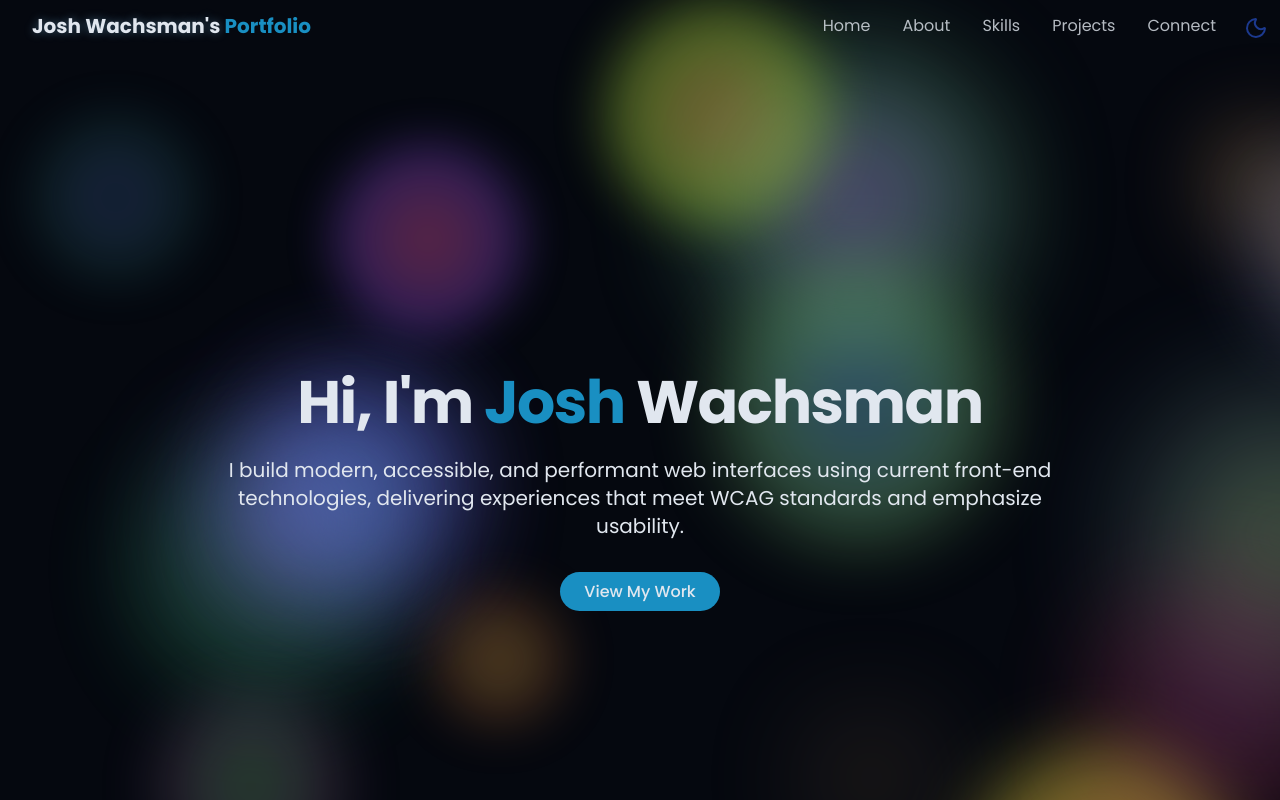
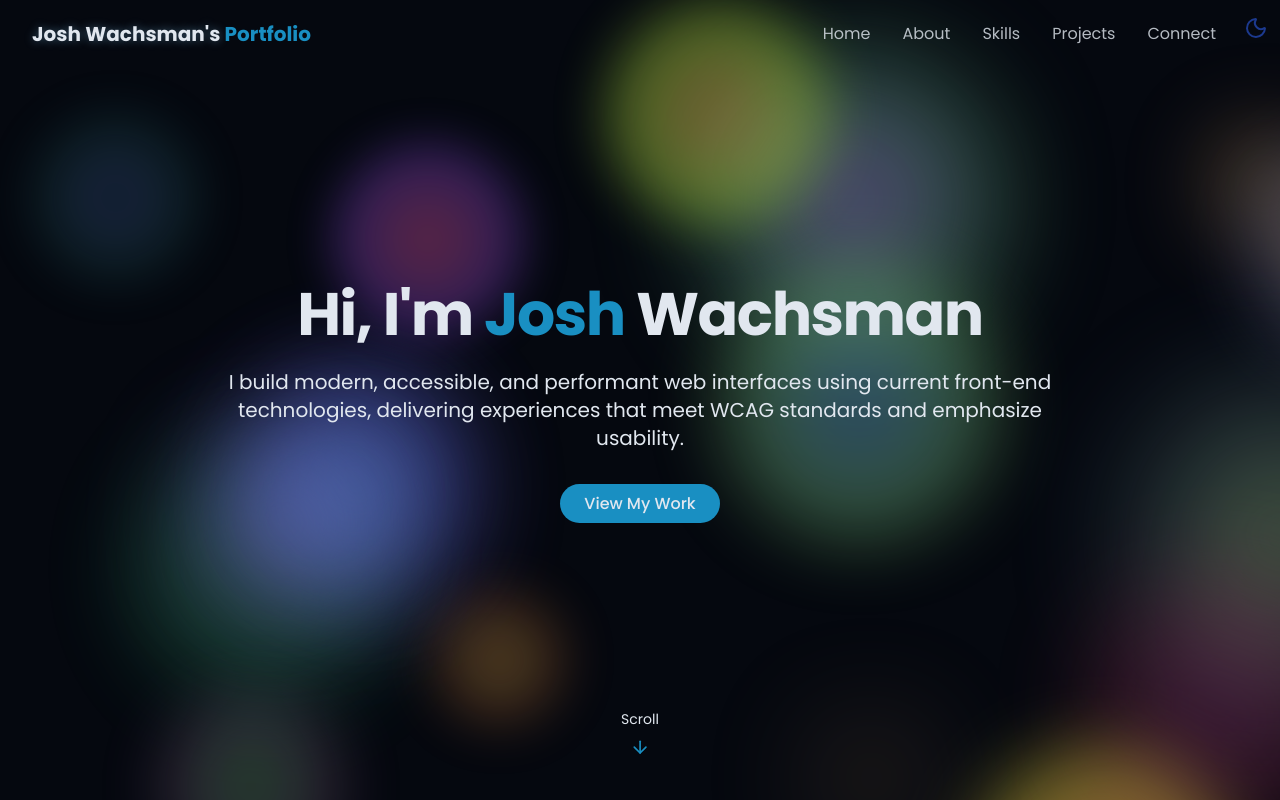
Before and after one commit to jwachs2412/MyPortfolio, a React (Vite) app: page / in a window 1280 px wide. Shown: the top 800 px of the page. Built offline with nearby package versions, Linux system fonts and the light colour scheme.

Commit message:
removed navbar and herosection updates as things actually were made worse

```diff
--- a/src/components/HeroSection.jsx
+++ b/src/components/HeroSection.jsx
@@ -21,7 +21,7 @@ export const HeroSection = () => {
         </div>
       </div>
 
-      <div className="absolute bottom-7 left-1/2 transform -translate-x-1/2 flex flex-col items-center animate-bounce">
+      <div className="absolute bottom-8 left-1/2 transform -translate-x-1/2 flex flex-col items-center animate-bounce">
         <span className="text-sm text-muted-foreground mb-2">Scroll</span>
         <ArrowDown className="h-5 w-5 text-primary" />
       </div>
--- a/src/components/Navbar.jsx
+++ b/src/components/Navbar.jsx
@@ -27,18 +27,8 @@ export const Navbar = () => {
     document.body.style.overflow = isMenuOpen ? "hidden" : ""
   }, [isMenuOpen])
 
-  // approximate nav height (used to push content down)
-  const navHeight = isScrolled ? 72 : 88
-
   return (
-    <>
-      <nav
-        // adds breathing room + safe area inset
-        style={{
-          paddingTop: "calc(env(safe-area-inset-top, 0px) + 0.75rem)" // adds ~12px top gap
-        }}
-        className={cn("fixed top-0 left-0 right-0 z-40 w-full transition-[padding,background,backdrop-filter] duration-300 ease-in-out", isScrolled ? "py-2 bg-background/80 backdrop-blur-md shadow-xs" : "py-4 bg-transparent")}
-      >
+    <nav className={cn("fixed top-0 w-full z-40 transition-all duration-300", isScrolled ? "py-3 bg-background/80 backdrop-blur-md shadow-xs" : "py-5")}>
       <div className="container flex items-center justify-between">
         <a className="text-xl font-bold text-primary flex items-center" href="#hero">
           <span className="relative z-10">
@@ -46,7 +36,7 @@ export const Navbar = () => {
           </span>
         </a>
 
-          {/* Desktop nav */}
+        {/* desktop nav */}
         <div className="hidden md:flex space-x-8 me-8">
           {navItems.map((item, key) => (
             <a key={key} href={item.href} className="text-foreground/80 hover:text-primary transition-colors duration-300">
@@ -55,19 +45,13 @@ export const Navbar = () => {
           ))}
         </div>
 
-          {/* Mobile toggle */}
+        {/* mobile nav */}
+
         <button onClick={() => setIsMenuOpen(prev => !prev)} className="md:hidden p-2 text-foreground z-50" aria-label={isMenuOpen ? "Close Menu" : "Open Menu"}>
-            {isMenuOpen ? <X size={24} /> : <Menu size={24} />}
+          {isMenuOpen ? <X size={24} /> : <Menu size={24} />}{" "}
         </button>
 
-          {/* Mobile menu */}
-          <div
-            className={cn("fixed top-0 left-0 right-0 z-40 flex flex-col items-center justify-center bg-background/95 backdrop-blur-md transition-transform duration-300 md:hidden", isMenuOpen ? "translate-y-0" : "-translate-y-full")}
-            style={{
-              minHeight: "100svh",
-              paddingTop: "calc(env(safe-area-inset-top, 0px) + 0.75rem)"
-            }}
-          >
+        <div className={cn("fixed top-0 left-0 right-0 z-40 flex flex-col items-center justify-center bg-background/95 backdrop-blur-md transition-transform duration-300 md:hidden min-h-[100dvh]", isMenuOpen ? "translate-y-0" : "-translate-y-full")}>
           <div className="flex flex-col space-y-8 text-xl">
             {navItems.map((item, key) => (
               <a key={key} href={item.href} className="text-foreground/80 hover:text-primary transition-colors duration-300" onClick={() => setIsMenuOpen(false)}>
@@ -78,13 +62,5 @@ export const Navbar = () => {
         </div>
       </div>
     </nav>
-
-      {/* pushes page content below navbar safely */}
-      <div
-        style={{
-          height: `calc(${navHeight}px + env(safe-area-inset-top, 0px))`
-        }}
-      />
-    </>
   )
 }
```
Lines whose indentation alone changed are shown as unchanged.
